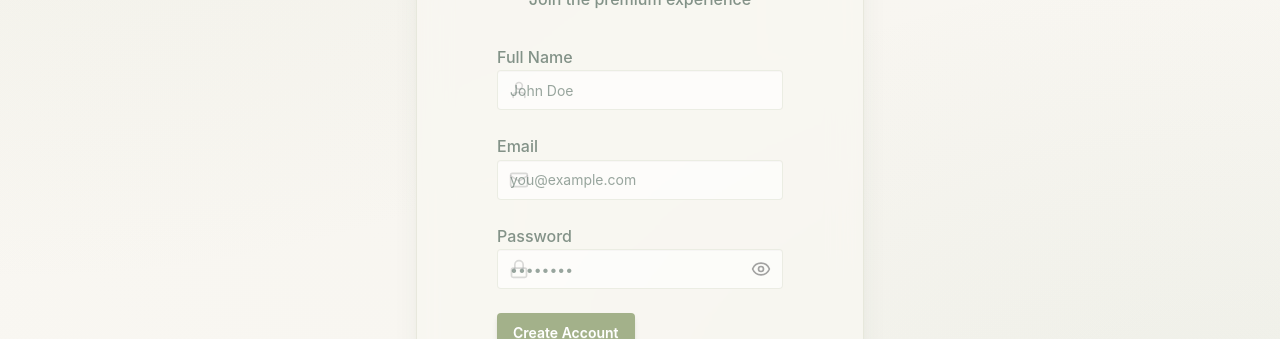
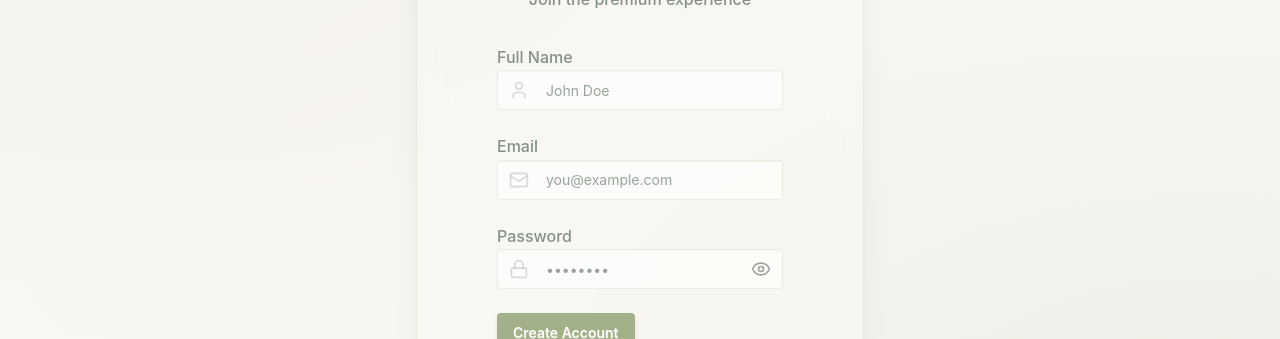
Before and after one commit to Mokshsheokand11/ChatiChates, a React (Vite) app in the folder frontend/: page /signup in a window 1280 px wide. Shown: the part 279-618 px from the top of the page. Built offline with nearby package versions, Linux system fonts and the light colour scheme; no server answers; the HTML template or start-up script is replaced by a standard one.

Commit message:
Overlaping fix

```diff
--- a/frontend/src/pages/LoginPage.jsx
+++ b/frontend/src/pages/LoginPage.jsx
@@ -53,7 +53,7 @@ const LoginPage = () => {
                                     </div>
                                     <input
                                         type="email"
-                                        className="input-premium w-full pl-10"
+                                        className="input-premium w-full !pl-12"
                                         placeholder="you@example.com"
                                         value={formData.email}
                                         onChange={(e) => setFormData({ ...formData, email: e.target.value })}
@@ -71,7 +71,7 @@ const LoginPage = () => {
                                     </div>
                                     <input
                                         type={showPassword ? "text" : "password"}
-                                        className="input-premium w-full pl-10"
+                                        className="input-premium w-full !pl-12"
                                         placeholder="••••••••"
                                         value={formData.password}
                                         onChange={(e) => setFormData({ ...formData, password: e.target.value })}
--- a/frontend/src/pages/SignUpPage.jsx
+++ b/frontend/src/pages/SignUpPage.jsx
@@ -71,7 +71,7 @@ const SignUpPage = () => {
                                     </div>
                                     <input
                                         type="text"
-                                        className="input-premium w-full pl-10"
+                                        className="input-premium w-full !pl-12"
                                         placeholder="John Doe"
                                         value={formData.fullName}
                                         onChange={(e) => setFormData({ ...formData, fullName: e.target.value })}
@@ -89,7 +89,7 @@ const SignUpPage = () => {
                                     </div>
                                     <input
                                         type="email"
-                                        className="input-premium w-full pl-10"
+                                        className="input-premium w-full !pl-12"
                                         placeholder="you@example.com"
                                         value={formData.email}
                                         onChange={(e) => setFormData({ ...formData, email: e.target.value })}
@@ -107,7 +107,7 @@ const SignUpPage = () => {
                                     </div>
                                     <input
                                         type={showPassword ? "text" : "password"}
-                                        className="input-premium w-full pl-10"
+                                        className="input-premium w-full !pl-12"
                                         placeholder="••••••••"
                                         value={formData.password}
                                         onChange={(e) => setFormData({ ...formData, password: e.target.value })}
```
